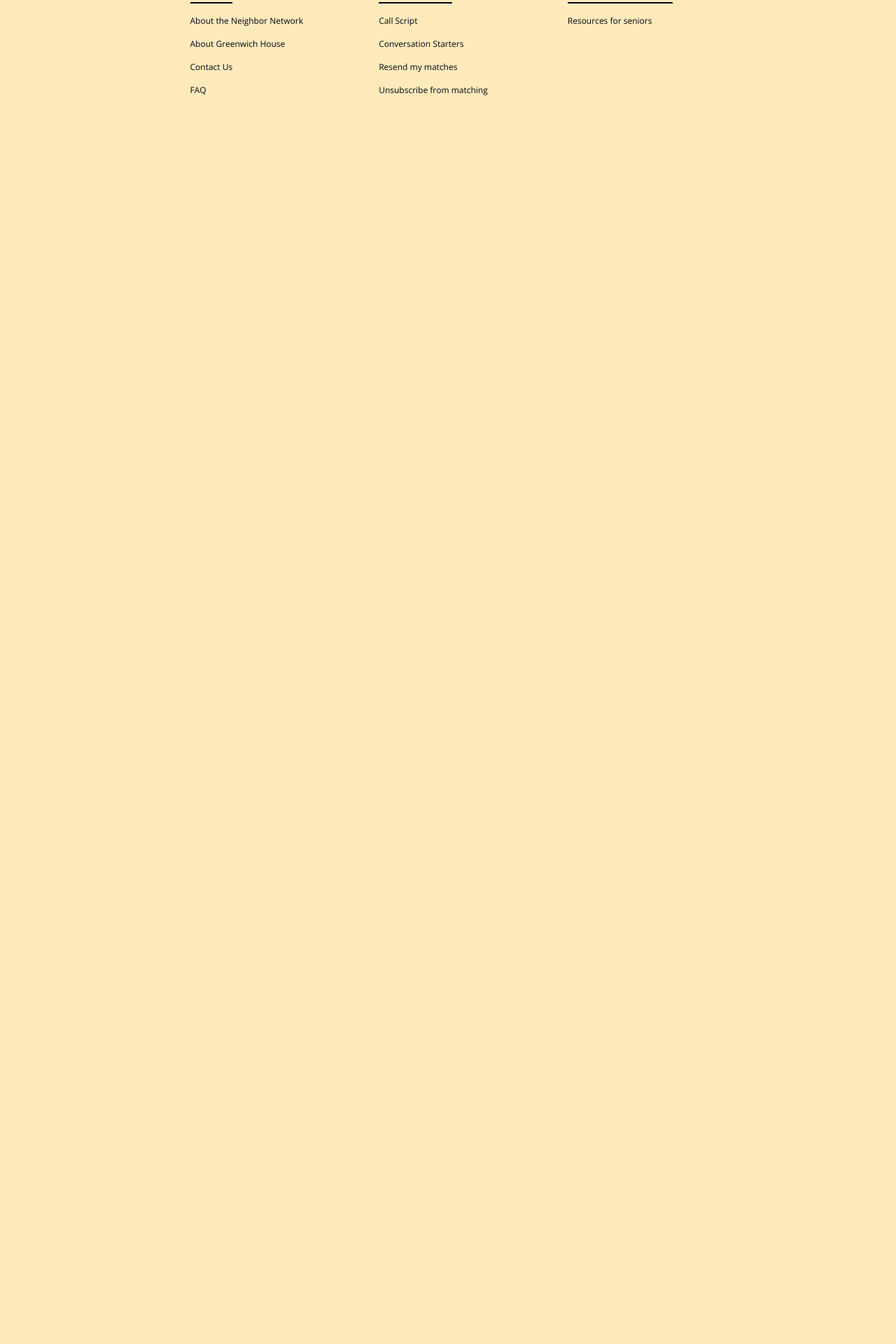
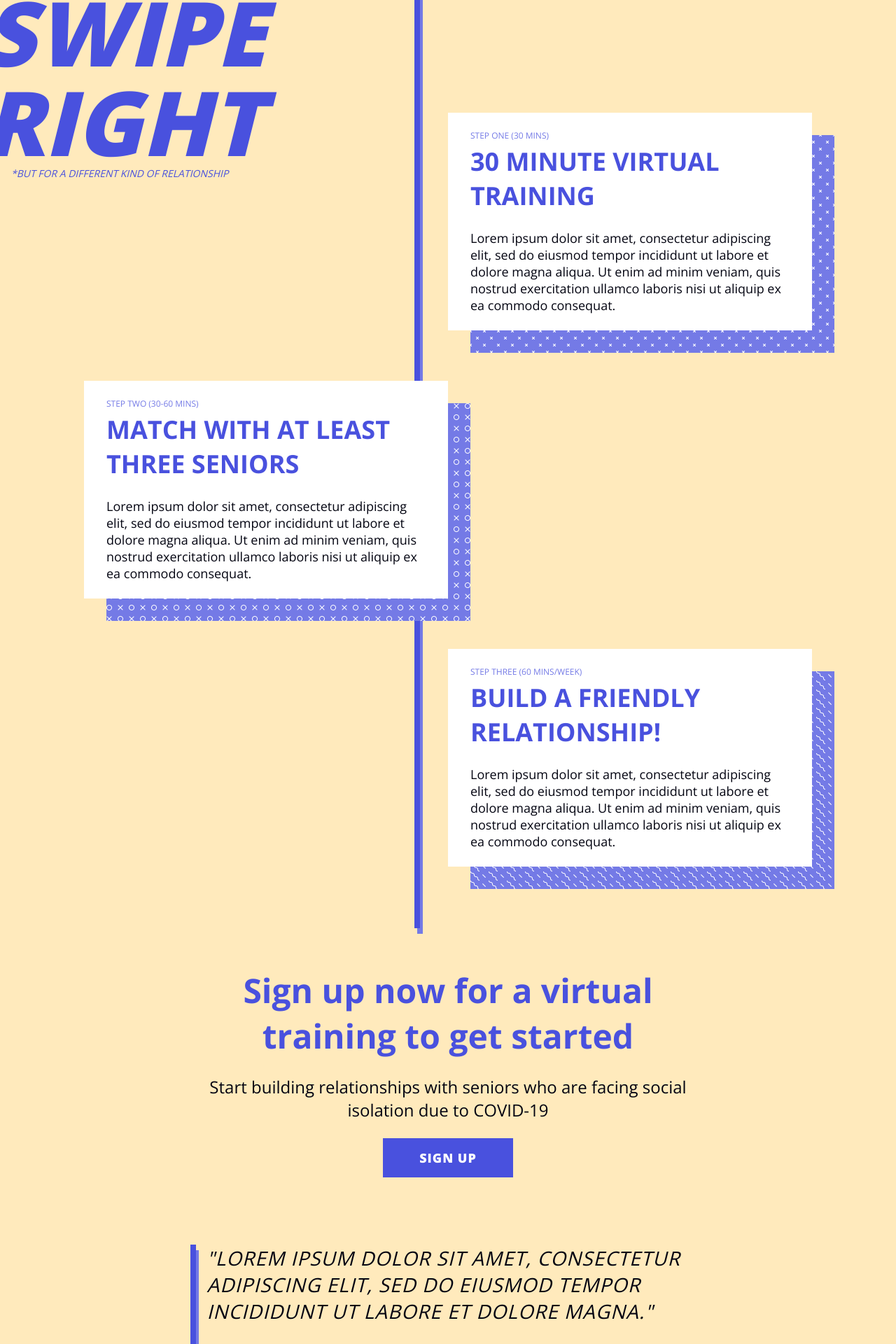
Before and after one commit to itsjoekent-archive/virtual-visits-nyc, a Next.js app: page / in a window 1280 px wide. Shown: the part 662-2582 px from the top of the page at 70% size. Before the commit the page ends 839 px from the top, so only its background shows below. Built offline with nearby package versions, Linux system fonts and the light colour scheme.

Commit message:
new homepage

```diff
--- a/src/components/Footer.js
+++ b/src/components/Footer.js
@@ -6,7 +6,6 @@ const Container = styled.footer`
   display: block;
   width: 100%;
   background-color: ${({ theme }) => theme.colors.lightOrange};
-  padding: ${({ theme }) => theme.spacing[7]};
 `;
 
 const Content = styled.div`
@@ -17,6 +16,7 @@ const Content = styled.div`
   max-width: ${({ theme }) => theme.max['3x']};
   margin-left: auto;
   margin-right: auto;
+  padding: ${({ theme }) => theme.spacing[7]};
 
   @media ${({ theme }) => theme.media.tablet} {
     flex-direction: row;
--- a/src/components/Navigation.js
+++ b/src/components/Navigation.js
@@ -174,7 +174,7 @@ const TakeoverContainer = styled.div`
   }
 
   ${Link} {
-    font-size: ${({ theme }) => theme.fonts.size[18]};
+    font-size: ${({ theme }) => theme.fonts.size[24]};
     margin-bottom: ${({ theme }) => theme.spacing[4]};
   }
 
--- a/src/pages/index.js
+++ b/src/pages/index.js
@@ -6,7 +6,7 @@ import styled, { css, createGlobalStyle } from 'styled-components';
 import Navigation from '../components/Navigation';
 import Footer from '../components/Footer';
 import { BlueButton } from '../components/Button';
-import { BaseHeader, BaseLink, BaseParagraph, BaseTitle } from '../components/Typography';
+import { BaseHeader, BaseLink, BaseParagraph } from '../components/Typography';
 import { ContentContext, loadManyContentFiles } from '../content';
 
 function mapSteps(homepageSteps, content) {
@@ -14,7 +14,6 @@ function mapSteps(homepageSteps, content) {
     label: content[`${key}Label`],
     title: content[`${key}Title`],
     copy: content[`${key}Copy`],
-    isHighlighted: content.homepageStepHighlights === key,
   }));
 }
 
@@ -131,6 +130,290 @@ const HeroSubtitleCallToAction = styled.p`
   margin-bottom: ${({ theme }) => theme.spacing[7]};
 `;
 
+const StepsSection = styled.section`
+  display: flex;
+  flex-direction: column;
+  position: relative;
+  width: 100%;
+  overflow: hidden;
+
+  @media ${({ theme }) => theme.media.desktop} {
+    padding-top: ${({ theme }) => theme.spacing[7]};
+    padding-bottom: ${({ theme }) => theme.spacing[9]};
+
+    &:after, &:before {
+      content: '';
+      display: block;
+      position: absolute;
+      width: 8px;
+    }
+
+    &:before {
+      background-color: ${({ theme }) => theme.colors.blue};
+      top: -${({ theme }) => theme.spacing[7]};
+      height: calc(100% - ${({ theme }) => theme.spacing[2]});
+      left: calc(50% - ${({ theme }) => theme.spacing[9]});
+      z-index: -10;
+    }
+
+    &:after {
+      background-color: ${({ theme }) => theme.colors.lightBlue};
+      top: ${({ theme }) => theme.spacing[2]};
+      height: calc(100% - ${({ theme }) => theme.spacing[8]});
+      left: calc(50% - ${({ theme }) => theme.spacing[9]} + 4px);
+      z-index: -11;
+    }
+  }
+`;
+
+const StepsSectionTitleRow = styled.div`
+  display: flex;
+  flex-direction: column;
+  width: 100%;
+  margin-bottom: ${({ theme }) => theme.spacing[11]};
+
+  @media ${({ theme }) => theme.media.desktop} {
+    margin-bottom: 0;
+  }
+`;
+
+const StepsSectionTitle = styled.h2`
+  font-family: ${({ theme }) => theme.fonts.family};
+  font-size: 96px;
+  font-weight: ${({ theme }) => theme.fonts.weight.black};
+  font-style: italic;
+  color: ${({ theme }) => theme.colors.blue};
+  text-transform: uppercase;
+  line-height: 1;
+  margin-left: -20px;
+
+  @media ${({ theme }) => theme.media.tablet} {
+    margin-left: -24px;
+  }
+
+  @media ${({ theme }) => theme.media.desktop} {
+    font-size: 128px;
+  }
+
+  @media (min-width: 1600px) {
+    font-size: 196px;
+    margin-left: -36px;
+  }
+`;
+
+const StepsSectionSubtitle = styled.h2`
+  font-family: ${({ theme }) => theme.fonts.family};
+  font-size: ${({ theme }) => theme.fonts.size[14]};
+  font-weight: ${({ theme }) => theme.fonts.weight.regular};
+  font-style: italic;
+  color: ${({ theme }) => theme.colors.blue};
+  text-transform: uppercase;
+  margin-left: ${({ theme }) => theme.spacing[4]};
+`;
+
+const StepCard = styled.div`
+  display: flex;
+  flex-direction: column;
+  width: calc(100% - ${({ theme }) => theme.spacing[7]});
+  position: relative;
+  background-color: ${({ theme }) => theme.colors.white};
+  padding: ${({ theme }) => theme.spacing[7]} ${({ theme }) => theme.spacing[8]};
+
+  @media ${({ theme }) => theme.media.tablet} {
+    width: 100%;
+    max-width: ${({ theme }) => theme.max['2x']};
+  }
+
+  &:after {
+    content: '';
+    display: block;
+    position: absolute;
+    z-index: -1;
+    top: ${({ theme }) => theme.spacing[4]};
+    left: ${({ theme }) => theme.spacing[4]};
+    width: 100%;
+    height: 100%;
+    background-color: ${({ theme }) => theme.colors.lightBlue};
+    background-image: url(/patterns/hideout.png);
+    background-size: 20px;
+    background-repeat: repeat;
+
+    @media ${({ theme }) => theme.media.tablet} {
+      top: ${({ theme }) => theme.spacing[8]};
+      left: ${({ theme }) => theme.spacing[8]};
+    }
+  }
+`;
+
+const StepsSectionRow = styled.div`
+  display: flex;
+  flex-direction: row;
+  justify-content: flex-end;
+  width: 100%;
+  max-width: calc(${({ theme }) => theme.max['2x']} * 2);
+  margin-left: auto;
+  margin-right: auto;
+  margin-bottom: ${({ theme }) => theme.spacing[11]};
+
+  &:nth-child(2) ${StepCard}:after {
+    background-image: url(/patterns/tic-tac-toe.png);
+    background-size: 32px;
+  }
+
+  &:nth-child(3) ${StepCard}::after {
+    background-image: url(/patterns/wiggle.png);
+    background-size: 26px 13px;
+  }
+
+  @media ${({ theme }) => theme.media.tablet} {
+    &:nth-child(even) {
+      justify-content: flex-start;
+    }
+  }
+
+  @media ${({ theme }) => theme.media.desktop} {
+    &:first-of-type {
+      margin-top: -${({ theme }) => theme.spacing[12]};
+    }
+  }
+
+  @media (min-width: 1600px) {
+    &:first-of-type {
+      margin-top: calc(-${({ theme }) => theme.spacing[12]} * 2);
+    }
+  }
+`;
+
+const StepCardDetail = styled.p`
+  font-family: ${({ theme }) => theme.fonts.family};
+  font-size: ${({ theme }) => theme.fonts.size[12]};
+  font-weight: ${({ theme }) => theme.fonts.weight.regular};
+  color: ${({ theme }) => theme.colors.lightBlue};
+  text-transform: uppercase;
+  margin-bottom: ${({ theme }) => theme.spacing[1]};
+`;
+
+const StepCardHeader = styled(BaseHeader)`
+  color: ${({ theme }) => theme.colors.blue};
+  text-transform: uppercase;
+  margin-bottom: ${({ theme }) => theme.spacing[7]};
+`;
+
+const PostStepsSection = styled.section`
+  display: flex;
+  flex-direction: column;
+  ${({ center }) => center && css`align-items: center;`}
+  width: 100%;
+  max-width: ${({ theme }) => theme.max['3x']};
+  margin-left: auto;
+  margin-right: auto;
+  margin-bottom: ${({ theme }) => theme.spacing[9]};
+  padding: ${({ theme }) => theme.spacing[7]};
+`;
+
+const PostStepsHeader = styled.h2`
+  font-family: ${({ theme }) => theme.fonts.family};
+  font-size: ${({ theme }) => theme.fonts.size[36]};
+  font-weight: ${({ theme }) => theme.fonts.weight.bold};
+  color: ${({ theme }) => theme.colors.blue};
+  text-align: center;
+  margin-bottom: ${({ theme }) => theme.spacing[7]};
+
+  @media ${({ theme }) => theme.media.tablet} {
+    font-size: ${({ theme }) => theme.fonts.size[48]};
+  }
+`;
+
+const PostStepsCopy = styled.p`
+  font-family: ${({ theme }) => theme.fonts.family};
+  font-size: ${({ theme }) => theme.fonts.size[18]};
+  font-weight: ${({ theme }) => theme.fonts.weight.regular};
+  color: ${({ theme }) => theme.colors.black};
+  text-align: center;
+  margin-bottom: ${({ theme }) => theme.spacing[7]};
+
+  @media ${({ theme }) => theme.media.tablet} {
+    font-size: ${({ theme }) => theme.fonts.size[24]};
+  }
+`;
+
+const QuoteContainer = styled.div`
+  display: flex;
+  flex-direction: column;
+  position: relative;
+
+  &:after, &:before {
+    content: '';
+    display: block;
+    position: absolute;
+    width: 8px;
+  }
+
+  &:before {
+    background-color: ${({ theme }) => theme.colors.blue};
+    top: 0;
+    height: 100%;
+    left: -${({ theme }) => theme.spacing[6]};
+    z-index: -10;
+  }
+
+  &:after {
+    background-color: ${({ theme }) => theme.colors.lightBlue};
+    top: ${({ theme }) => theme.spacing[2]};
+    height: 100%;
+    left: calc(-${({ theme }) => theme.spacing[6]} + 4px);
+    z-index: -11;
+  }
+
+  @media ${({ theme }) => theme.media.tablet} {
+    &:before {
+      left: -${({ theme }) => theme.spacing[7]};
+    }
+
+    &:after {
+      left: calc(-${({ theme }) => theme.spacing[7]} + 4px);
+    }
+  }
+`;
+
+const Quote = styled.p`
+  font-family: ${({ theme }) => theme.fonts.family};
+  font-size: ${({ theme }) => theme.fonts.size[24]};
+  font-weight: ${({ theme }) => theme.fonts.weight.regular};
+  font-style: italic;
+  color: ${({ theme }) => theme.colors.black};
+  text-transform: uppercase;
+  letter-spacing: 1px;
+  margin-bottom: ${({ theme }) => theme.spacing[7]};
+
+  @media ${({ theme }) => theme.media.tablet} {
+    font-size: ${({ theme }) => theme.fonts.size[28]};
+  }
+`;
+
+const QuoteAuthor = styled.p`
+  font-family: ${({ theme }) => theme.fonts.family};
+  font-size: ${({ theme }) => theme.fonts.size[18]};
+  font-weight: ${({ theme }) => theme.fonts.weight.bold};
+  color: ${({ theme }) => theme.colors.blue};
+  text-transform: uppercase;
+  letter-spacing: 1px;
+`;
+
+const QuoteTitle = styled(QuoteAuthor)`
+  font-size: ${({ theme }) => theme.fonts.size[14]};
+  font-weight: ${({ theme }) => theme.fonts.weight.regular};
+  color: ${({ theme }) => theme.colors.lightBlue};
+`;
+
+const AboutHeader = styled(BaseHeader)`
+  margin-bottom: ${({ theme }) => theme.spacing[7]};
+`;
+
+const AboutParagraph = styled(BaseParagraph)`
+  margin-bottom: ${({ theme }) => theme.spacing[7]};
+`;
+
 export default function Homepage(props) {
   const { content } = props;
 
@@ -139,11 +422,13 @@ export default function Homepage(props) {
     homepageSubtitle,
     homepageHeroCta,
     homepageStepsTitle,
+    homepageStepsSubtitle,
     homepageSteps,
-    homepageCallToAction,
+    homepageStepsCallToActionHeader,
+    homepageStepsCallToActionCopy,
     homepageQuote,
     homepageQuoteAuthor,
-    homepageQuoteByline,
+    homepageQuoteTitle,
     homepageAboutHeader,
     homepageAboutCopy,
     homepageAboutLinkLabel,
@@ -176,6 +461,58 @@ export default function Homepage(props) {
           </BlueButton>
         </HeroSubtitleBlock>
       </HeroSection>
+      <StepsSection>
+        <StepsSectionTitleRow>
+          {homepageStepsTitle.split(',').map((word) => (
+            <StepsSectionTitle key={word}>
+              {word}
+            </StepsSectionTitle>
+          ))}
+          <StepsSectionSubtitle>
+            {homepageStepsSubtitle}
+          </StepsSectionSubtitle>
+        </StepsSectionTitleRow>
+        <div>
+          {mapSteps(homepageSteps, content).map(({
+            label,
+            title,
+            copy,
+          }) => (
+            <StepsSectionRow key={title}>
+              <StepCard>
+                <StepCardDetail>{label}</StepCardDetail>
+                <StepCardHeader>{title}</StepCardHeader>
+                <BaseParagraph>{copy}</BaseParagraph>
+              </StepCard>
+            </StepsSectionRow>
+          ))}
+        </div>
+      </StepsSection>
+      <PostStepsSection center>
+        <PostStepsHeader>
+          {homepageStepsCallToActionHeader}
+        </PostStepsHeader>
+        <PostStepsCopy>
+          {homepageStepsCallToActionCopy}
+        </PostStepsCopy>
+        <BlueButton href={defaultMobilizeEventLink}>
+          {defaultSignupButtonLabel}
+        </BlueButton>
+      </PostStepsSection>
+      <PostStepsSection>
+        <QuoteContainer>
+          <Quote>"{homepageQuote}"</Quote>
+          <QuoteAuthor>{homepageQuoteAuthor}</QuoteAuthor>
+          <QuoteTitle>{homepageQuoteTitle}</QuoteTitle>
+        </QuoteContainer>
+      </PostStepsSection>
+      <PostStepsSection>
+        <AboutHeader>{homepageAboutHeader}</AboutHeader>
+        <AboutParagraph>{homepageAboutCopy}</AboutParagraph>
+        <BaseLink href={homepageAboutLinkTarget}>
+          {homepageAboutLinkLabel}
+        </BaseLink>
+      </PostStepsSection>
       <Footer />
     </ContentContext.Provider>
   );
```
Also changed, not shown: content/components/nav.txt, content/pages/homepage.txt.
